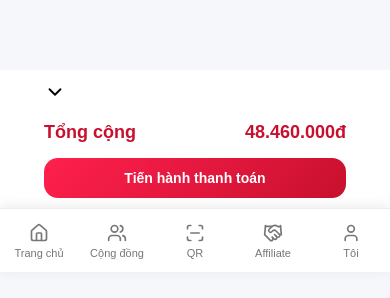
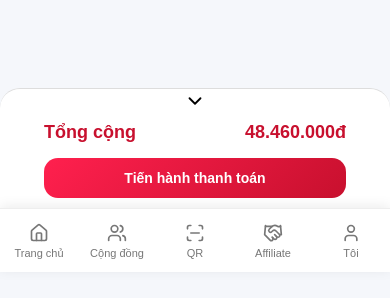
Before and after one commit to Quyen-Peter/anti-fake, a React (Vite) app: page /cart in a window 390 px wide. Shown: the part 572-870 px from the top of the page. Built offline with nearby package versions, Linux system fonts and the light colour scheme; no server answers.

Commit message:
fix ui summury car

```diff
--- a/src/css/pages/cart.css
+++ b/src/css/pages/cart.css
@@ -276,10 +276,9 @@
     background: #fff;
     padding: 6px 20px;
     padding-bottom: 50px;
-  }
-  .summary-total {
-    font-size: 20px;
-    margin-top: 10px;
+    border-top: 1px solid #ddd;
+    border-top-left-radius: 20px;
+    border-top-right-radius: 20px;
   }
   .checkout-btn {
     width: 100%;
@@ -288,7 +287,7 @@
     font-size: 14px;
   }
   .cart-summary {
-    padding-top: 5px;
+    padding-top: 0;
   }
   .cart-summary h2 {
     display: none;
@@ -335,12 +334,18 @@
   }
   .summary-total {
     font-size: 18px;
+    margin-top: 10px;
   }
   .detail-btn {
     display: block;
     background: none;
     border: none;
-    margin-bottom: 6px;
+    margin-top: -5px;
+    display: flex;
+    justify-content: center;
+    align-items: center;
+
+    width: 100%;
   }
 
   .summary-detail {
@@ -371,6 +376,13 @@
     background: #fff;
     padding: 6px 20px;
     padding-bottom: 50px;
+    border-top: 1px solid #ddd;
+    border-top-left-radius: 20px;
+    border-top-right-radius: 20px;
+  }
+
+  .cart-summary {
+    padding-top: 0;
   }
   .cart-bnt-payment {
     display: flex;
@@ -403,6 +415,11 @@
     background: none;
     border: none;
     margin-bottom: 6px;
+    margin-top: -5px;
+    display: flex;
+    justify-content: center;
+    align-items: center;
+    width: 100%;
   }
   .summary-detail {
     max-height: 0;
```
